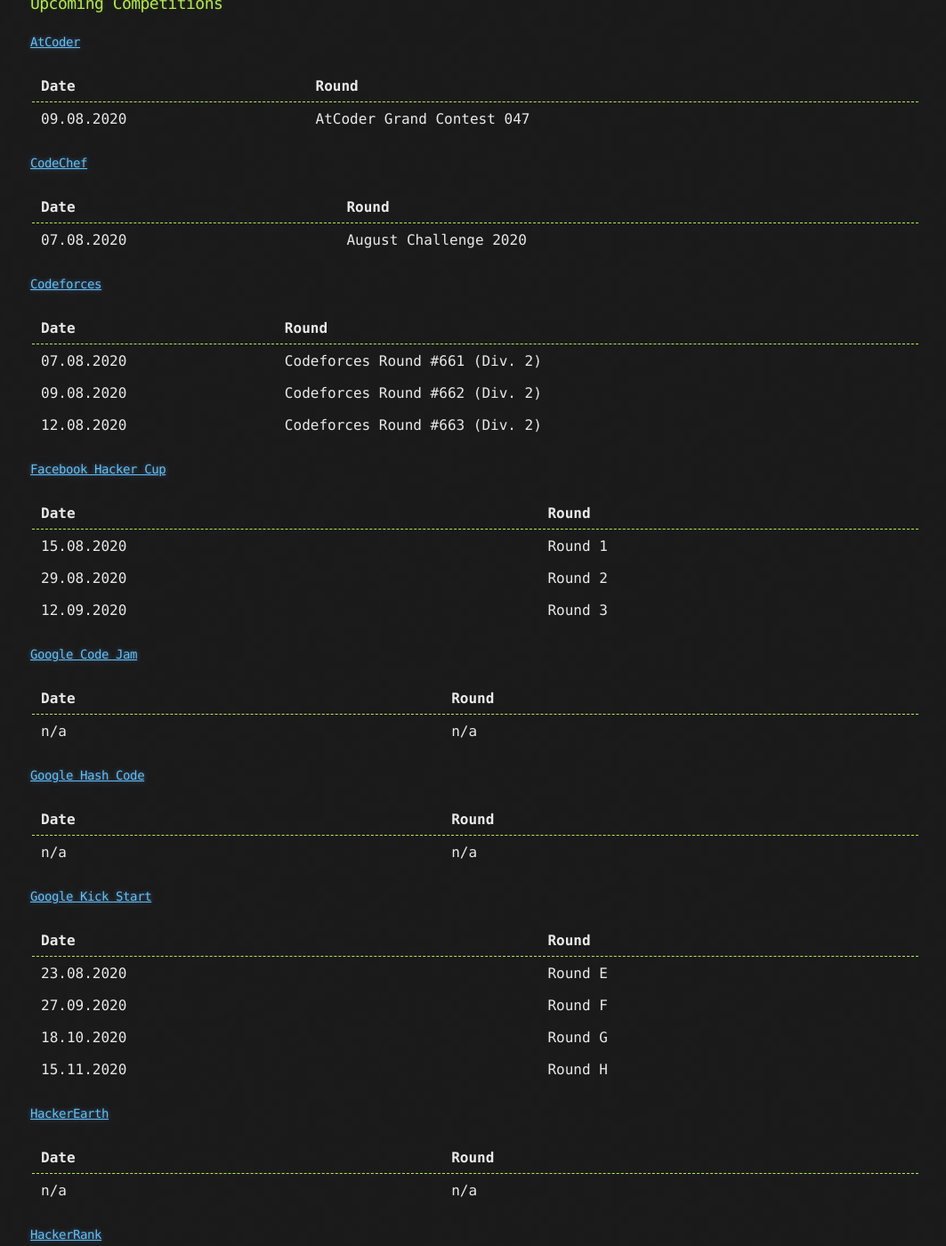
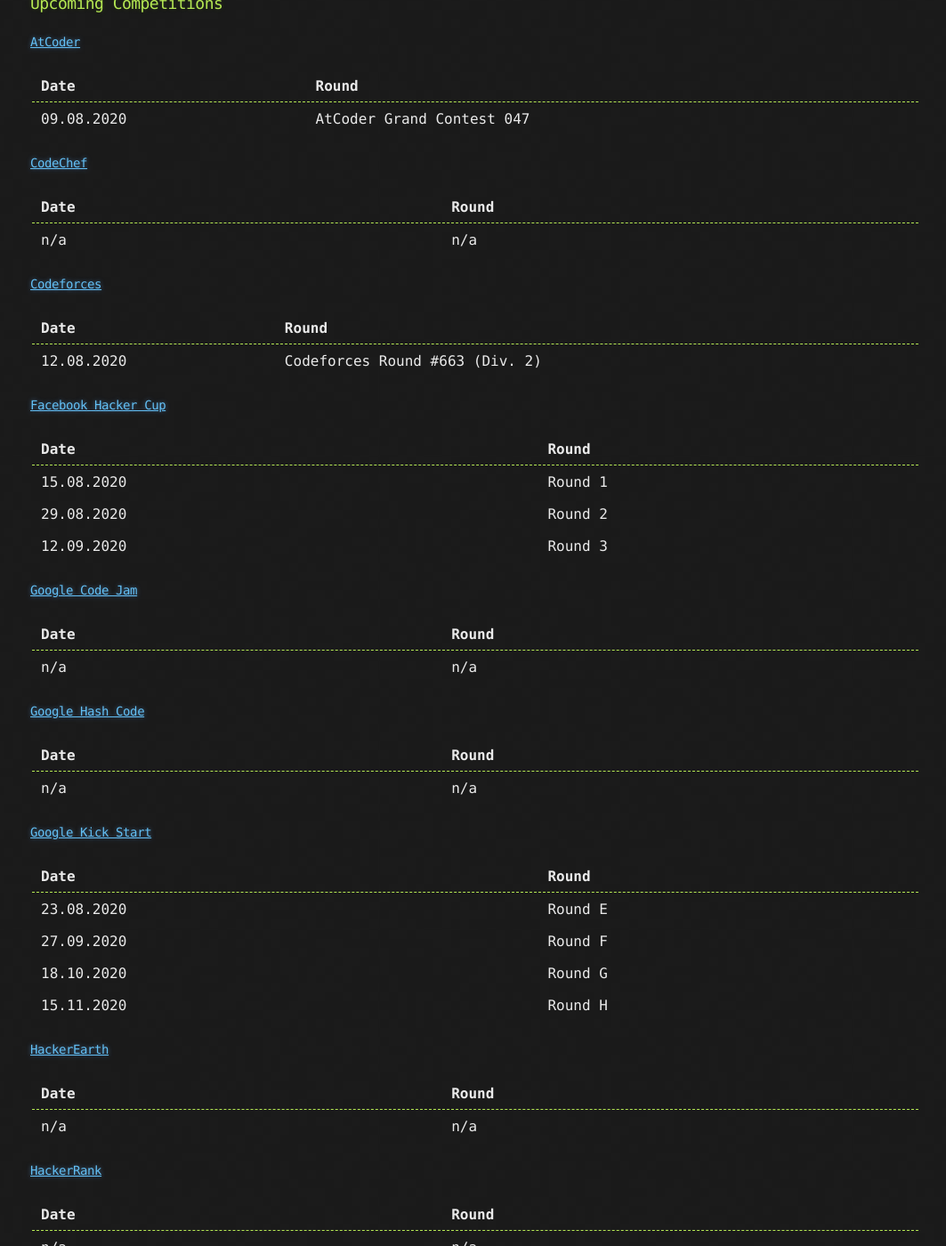
Before and after one commit to goodHunter27/serhatgiydiren.github.io, a Jekyll site: the page built from _posts/2020-01-07-coding-competitions.md, in a window 1280 px wide and 1400 px high, scrolled down 1084 px. Shown: the whole window at 89% size, without its empty margins (106-1169 px from the left). Built offline with Jekyll 4.4.1, drawn with Linux system fonts in a browser that asks for light colours; some of the changed text lies outside the part shown.

Commit message:
Update 2020-01-07-coding-competitions.md

```diff
--- a/_posts/2020-01-07-coding-competitions.md
+++ b/_posts/2020-01-07-coding-competitions.md
@@ -33,14 +33,12 @@
 
 Date | Round
 ------------ | -------------
-07.08.2020 | August Challenge 2020
+n/a | n/a
 
 #### [Codeforces](https://codeforces.com){:target="_blank"}
 
 Date | Round
 ------------ | -------------
-07.08.2020 | Codeforces Round #661 (Div. 2)
-09.08.2020 | Codeforces Round #662 (Div. 2)
 12.08.2020 | Codeforces Round #663 (Div. 2)
 
 #### [Facebook Hacker Cup](https://facebook.com/codingcompetitions/hacker-cup){:target="_blank"}
@@ -88,8 +86,8 @@
 
 Date | Round
 ------------ | -------------
-08.08.2020 | Biweekly Contest 32
-09.08.2020 | Weekly Contest 201
+16.08.2020 | Biweekly Contest 33
+22.08.2020 | Weekly Contest 202
 
 #### [TopCoder](https://arena.topcoder.com){:target="_blank"}
 
```
